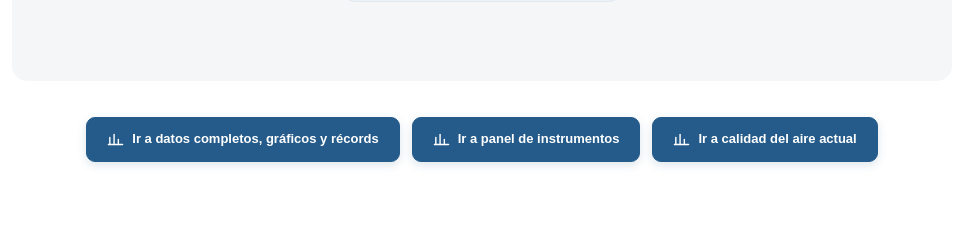
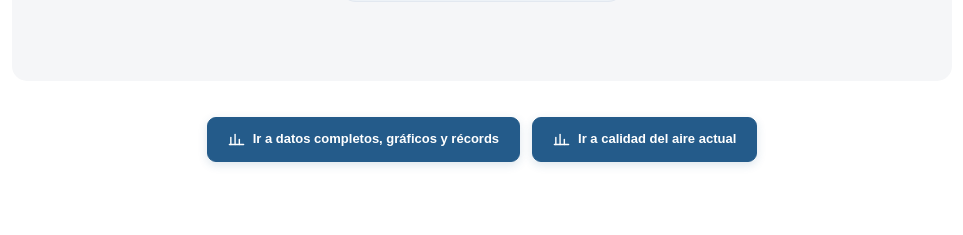
Before and after one commit to meteotetuan/meteotetuan.github.io, a plain HTML site: page index.html in a window 1280 px wide. Shown: the part 1191-1426 px from the top of the page, without its empty margins (158-1121 px from the left). Drawn offline with Linux system fonts and the light colour scheme; no server answers; a script that the page names is missing.

Commit message:
Update index.html

```diff
--- a/index.html
+++ b/index.html
@@ -794,24 +794,6 @@
                     <path d="M22 19H2"></path>
                 </svg>
                 Ir a datos completos, gráficos y récords
-            </a>
-
-		</div>
-
-			  <div class="datos-completos">
-
-            <a
-                class="boton-datos"
-                href="instrumentostetuan.html"
-                target="_blank"
-            >
-                <svg viewBox="0 0 24 24" aria-hidden="true">
-                    <path d="M4 19V9"></path>
-                    <path d="M10 19V5"></path>
-                    <path d="M16 19v-7"></path>
-                    <path d="M22 19H2"></path>
-                </svg>
-                Ir a panel de instrumentos
             </a>
 
 		</div>
```
